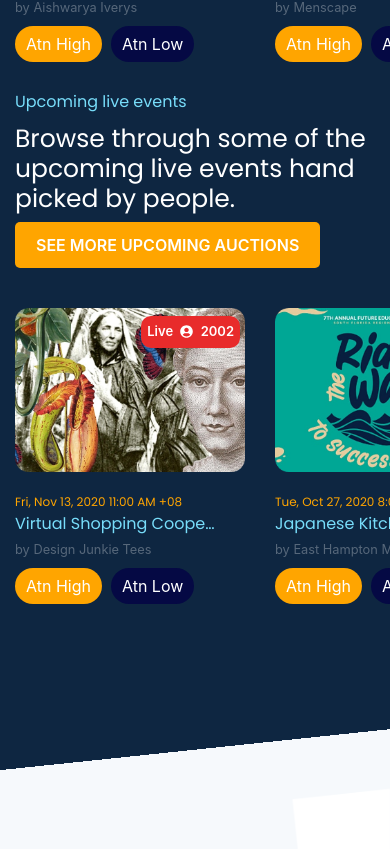
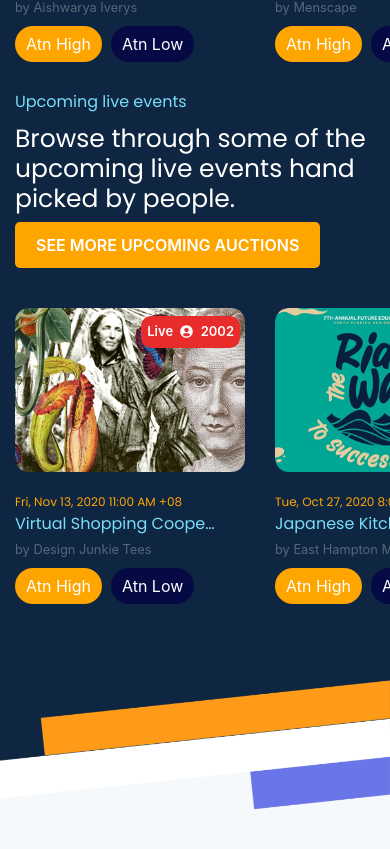
Before and after one commit to jaspetham/Coreka-Challenge, a React (Create React App) app: page / in a window 390 px wide. Shown: the part 1693-2542 px from the top of the page. Built offline with nearby package versions, Linux system fonts and the light colour scheme.

Commit message:
updated stripe mobile background

```diff
--- a/src/App.css
+++ b/src/App.css
@@ -20,7 +20,16 @@ body {
   background: linear-gradient(174deg, rgba(14,38,65,1) 47%, rgba(246,249,252,1) 47%);
   height:30vh
 }
+@media (max-width:720px){
+  .stripe{
+    bottom:0;
+    top:-10%;
+    height:30vh;
+    background-position:63.5% top;
+  }
 
+
+}
 @media screen
   and (min-device-width: 1200px)
   and (max-device-width: 1600px)
```
